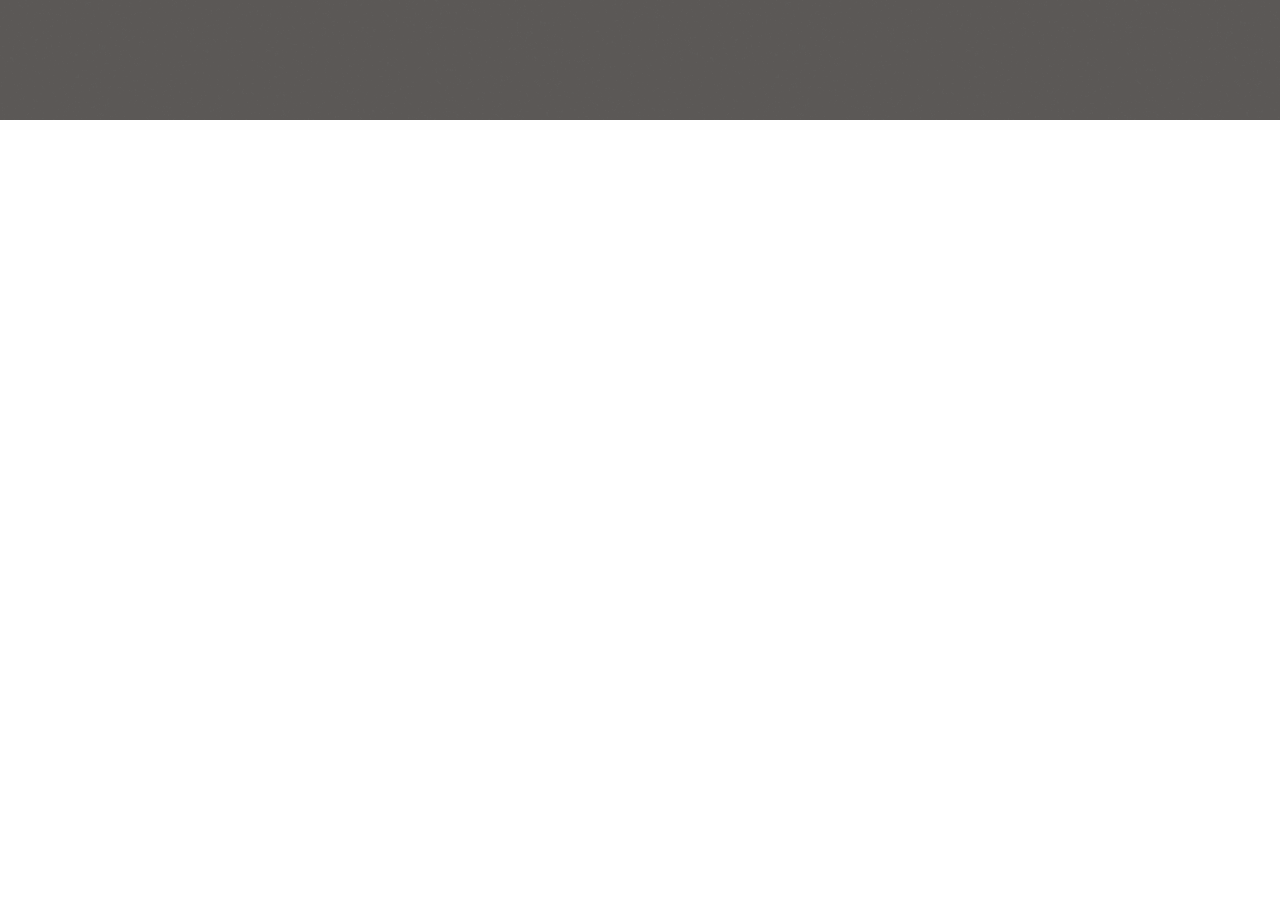
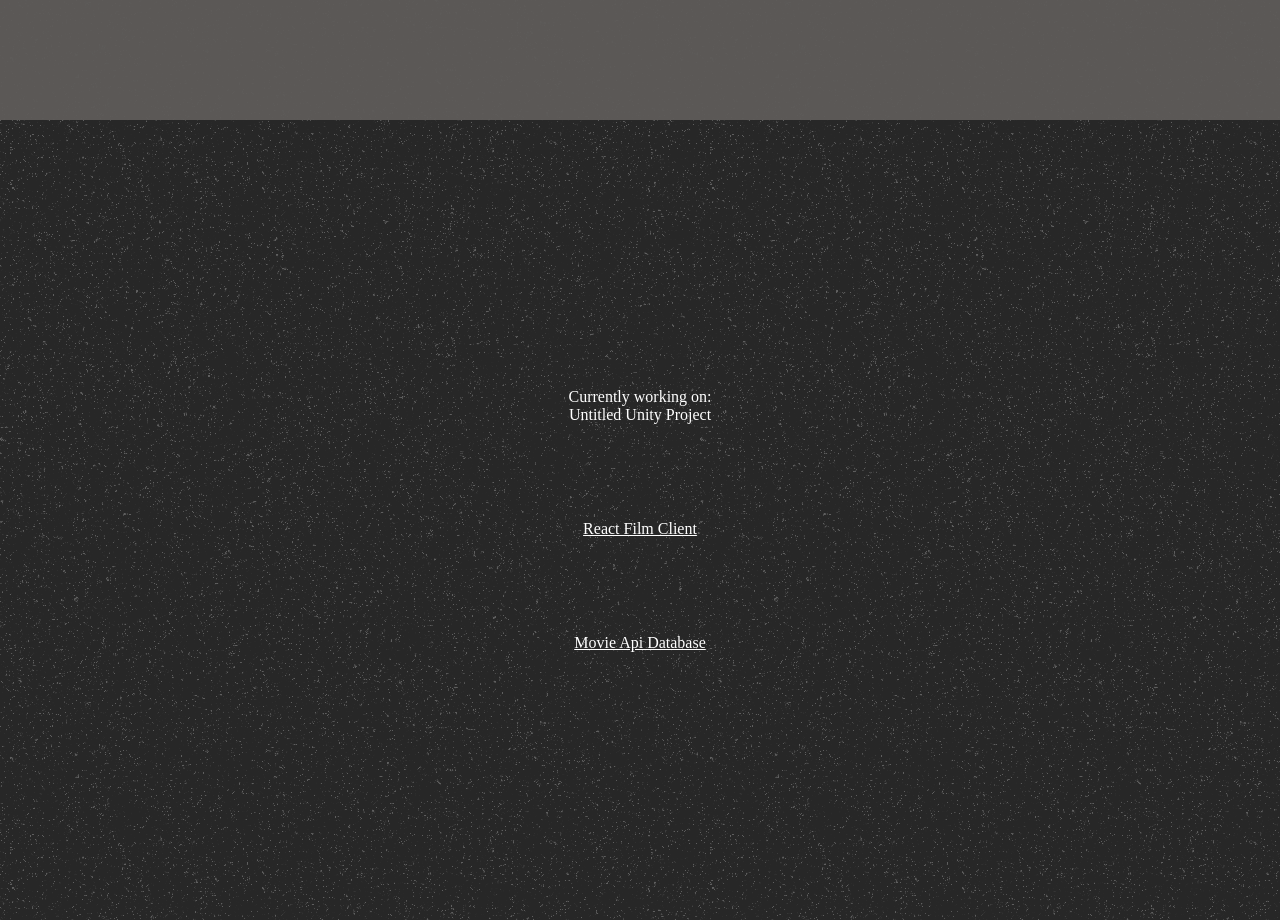
Before and after one commit to L-stal/Portfolio, a React (Vite) app: page / in a window 1280 px wide. Shown: the part 3080-4000 px from the top of the page. Before the commit the page ends 3200 px from the top, so only its background shows below. Built offline with nearby package versions, Linux system fonts and the light colour scheme; a web font is replaced by a local one.

Commit message:
Working on fixes

```diff
--- a/src/App.jsx
+++ b/src/App.jsx
@@ -69,7 +69,7 @@
             </div>
           </div>
           <Routes>
-            <Route path="/Portfolio" element={<Portfolio />} />
+            <Route path="/" element={<Portfolio />} />
             <Route path="/CV" element={<CV />} />
             <Route path="/Contact" element={<Contact />} />
           </Routes>
```
